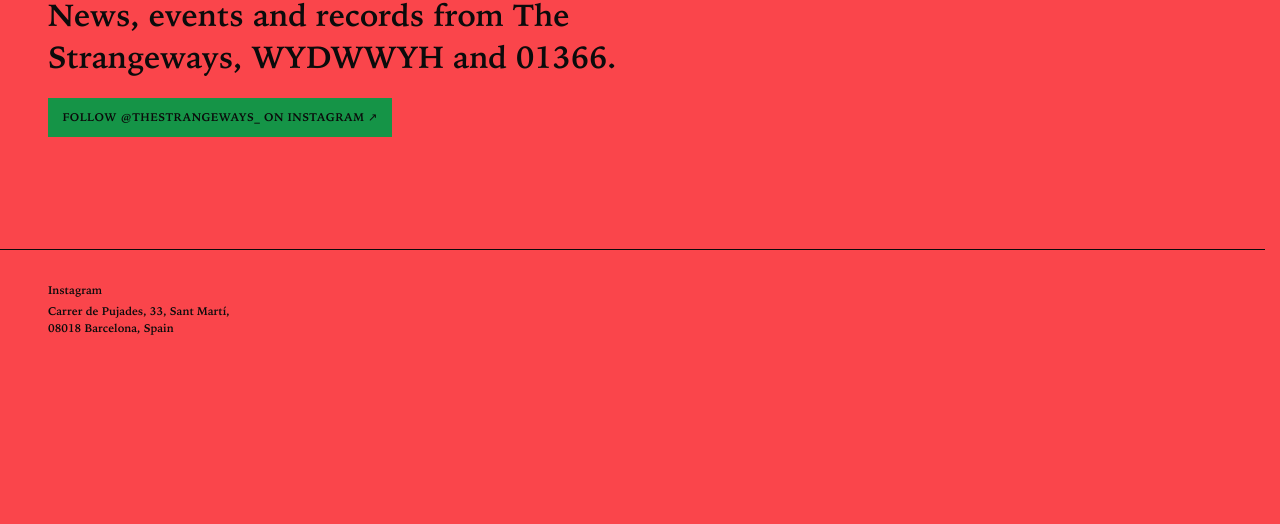
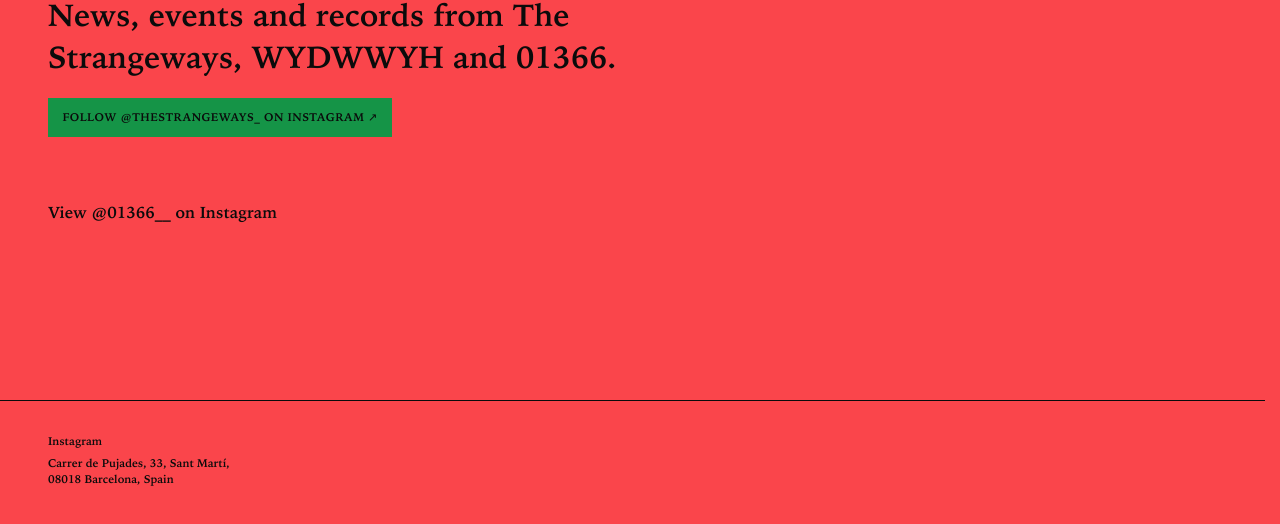
Before and after one commit to eula01/barcabar, a website: page upcoming/index.html in a window 1280 px wide. Shown: the part 336-860 px from the top of the page. Before the commit the page ends 800 px from the top, so only its background shows below. Drawn offline with Linux system fonts and the light colour scheme; a script that the page names is missing.

Commit message:
Embed 01366 Instagram profile on upcoming page

```diff
--- a/css/styles.css
+++ b/css/styles.css
@@ -803,6 +803,8 @@ body.home-cover {
 .more-intro { max-width: 36rem; margin: 3rem 0 1.25rem; font-family: "Iowan Old Style", Georgia, serif; font-size: clamp(1.15rem, 2.4vw, 2rem); line-height: 1.35; }
 .instagram-link { display: inline-block; margin-bottom: 4rem; padding: .7rem .9rem; background: var(--green); color: var(--ink); font-size: .7rem; text-transform: uppercase; letter-spacing: .04em; }
 .instagram-link:hover { color: var(--ink); text-decoration: none; }
+.instagram-embed { width: min(100%, 540px); margin-bottom: var(--section-space); }
+.instagram-embed .instagram-media { min-width: 0 !important; width: 100% !important; margin: 0 !important; }
 .events-grid { max-width: none; gap: clamp(1.25rem, 3vw, 3rem); }
 .event-poster { background: var(--pink); }
 .event-date, .event-title, .event-lineup, .event-location-row { font-size: .7rem; }
--- a/upcoming/index.html
+++ b/upcoming/index.html
@@ -23,6 +23,11 @@
       <h1 class="upcoming-title sans" data-i18n="upcoming.title">More</h1>
       <p class="more-intro" data-i18n="upcoming.intro">News, events and records from The Strangeways, WYDWWYH and 01366.</p>
       <a class="instagram-link" href="https://www.instagram.com/thestrangeways_/" target="_blank" rel="noopener" data-i18n="upcoming.instagram">Follow @thestrangeways_ on Instagram ↗</a>
+      <div class="instagram-embed" aria-label="01366 Instagram profile">
+        <blockquote class="instagram-media" data-instgrm-permalink="https://www.instagram.com/01366__/" data-instgrm-version="14">
+          <a href="https://www.instagram.com/01366__/" target="_blank" rel="noopener">View @01366__ on Instagram</a>
+        </blockquote>
+      </div>
     </header>
 
   </main>
@@ -41,6 +46,7 @@
 
   <script src="/js/i18n.js?v=20260908"></script>
   <script src="/js/main.js"></script>
+  <script async src="https://www.instagram.com/embed.js"></script>
 
 </body>
 </html>
```
